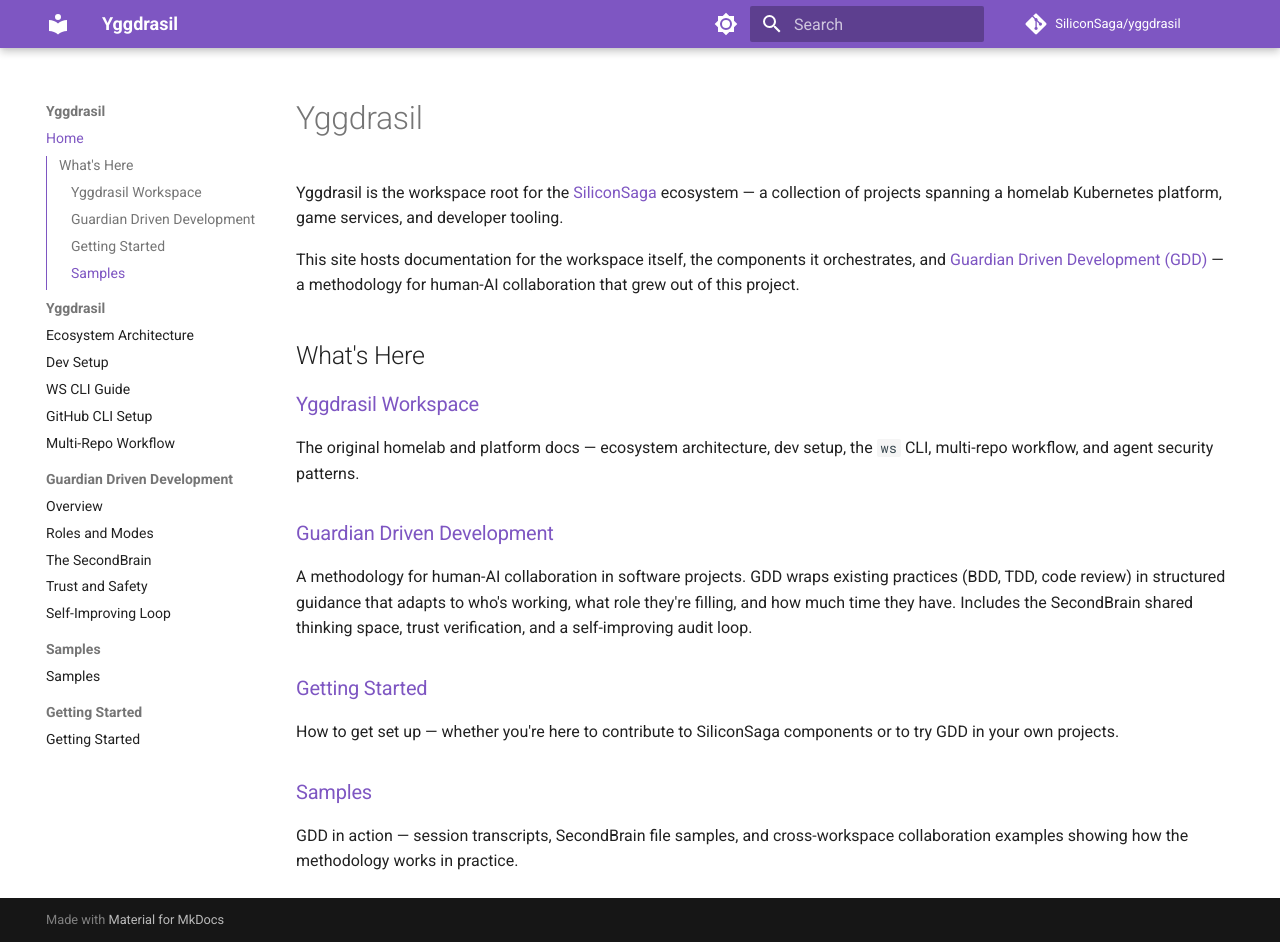
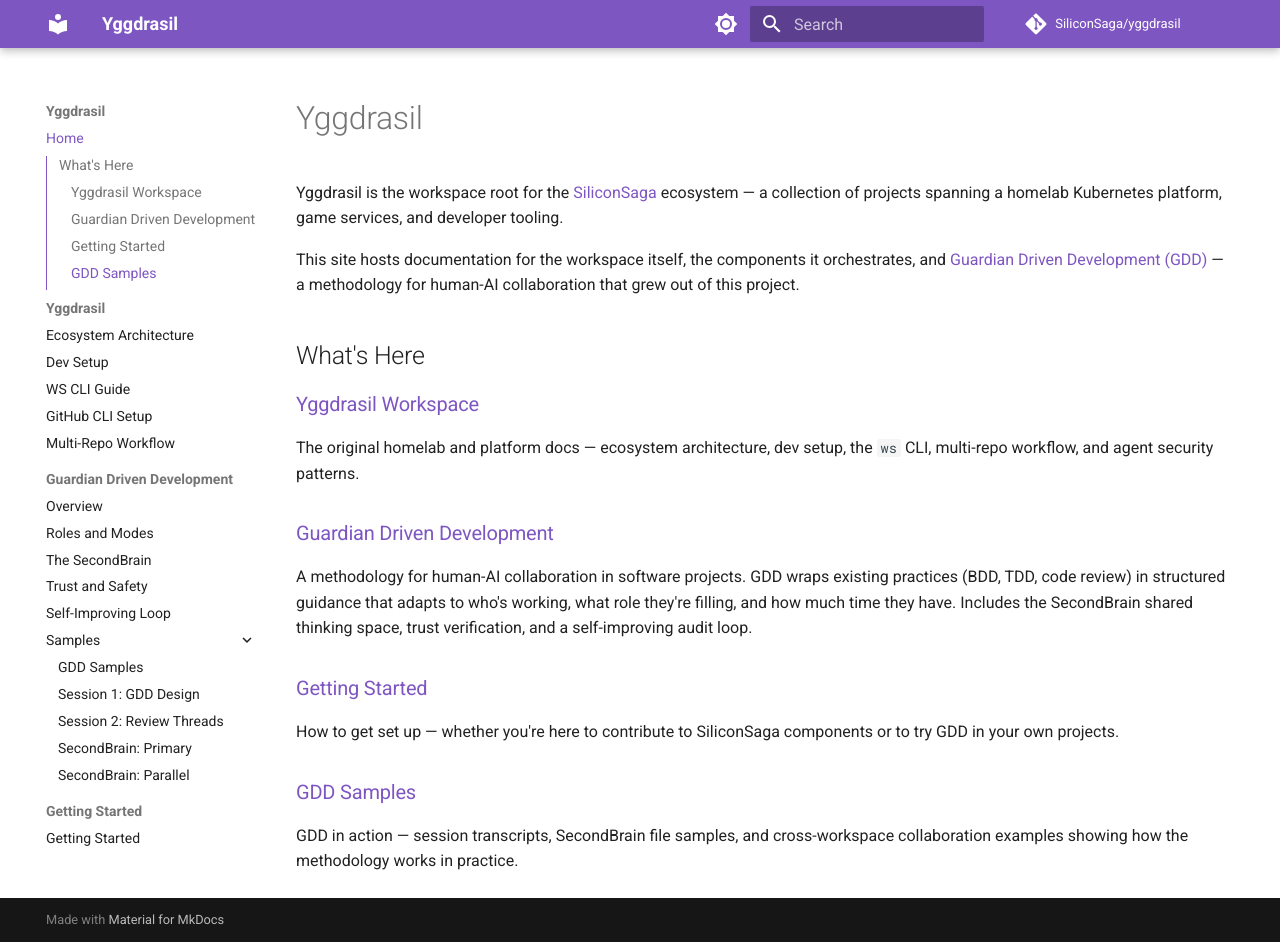
Before and after one commit to SiliconSaga/yggdrasil, an MkDocs documentation site: the page built from docs/index.md, in a window 1280 px wide and 942 px high. Built offline with MkDocs 1.6.1 and Material for MkDocs 9.7.7, drawn with Linux system fonts in a browser that asks for light colours; comment, search, counter and statistics services are not loaded.

Commit message:
docs: move samples under gdd/ with placeholder pages for transcripts
Move Samples section under Guardian Driven Development in the nav since
it's GDD-specific content. Create placeholder pages for:
- Session 1 transcript (GDD design, this workspace)
- Session 2 transcript (review threads, parallel workspace)
- SecondBrain snapshots from both workspaces

Remove old top-level samples/ directory.

Co-Authored-By: Claude Opus 4.6 <noreply@anthropic.com>

```diff
--- a/docs/index.md
+++ b/docs/index.md
@@ -15,5 +15,5 @@ A methodology for human-AI collaboration in software projects. GDD wraps existin
 ### [Getting Started](getting-started/index.md)
 How to get set up — whether you're here to contribute to SiliconSaga components or to try GDD in your own projects.
 
-### [Samples](samples/index.md)
+### [GDD Samples](gdd/samples/index.md)
 GDD in action — session transcripts, SecondBrain file samples, and cross-workspace collaboration examples showing how the methodology works in practice.
--- a/mkdocs.yml
+++ b/mkdocs.yml
@@ -61,7 +61,11 @@ nav:
     - The SecondBrain: gdd/second-brain.md
     - Trust and Safety: gdd/trust-and-safety.md
     - Self-Improving Loop: gdd/self-improving-loop.md
-  - Samples:
-    - samples/index.md
+    - Samples:
+      - gdd/samples/index.md
+      - "Session 1: GDD Design": gdd/samples/session-1-gdd-design.md
+      - "Session 2: Review Threads": gdd/samples/session-2-review-threads.md
+      - "SecondBrain: Primary": gdd/samples/secondbrain-primary.md
+      - "SecondBrain: Parallel": gdd/samples/secondbrain-parallel.md
   - Getting Started:
     - getting-started/index.md
```
Also changed, not shown: docs/gdd/index.md (+1 -0 lines), docs/gdd/samples/index.md (added, +36 -0 lines), docs/gdd/samples/secondbrain-parallel.md (added, +5 -0 lines), docs/gdd/samples/secondbrain-primary.md (added, +5 -0 lines), docs/gdd/samples/session-1-gdd-design.md (added, +23 -0 lines), docs/gdd/samples/session-2-review-threads.md (added, +19 -0 lines), docs/samples/index.md (deleted, +0 -37 lines).
